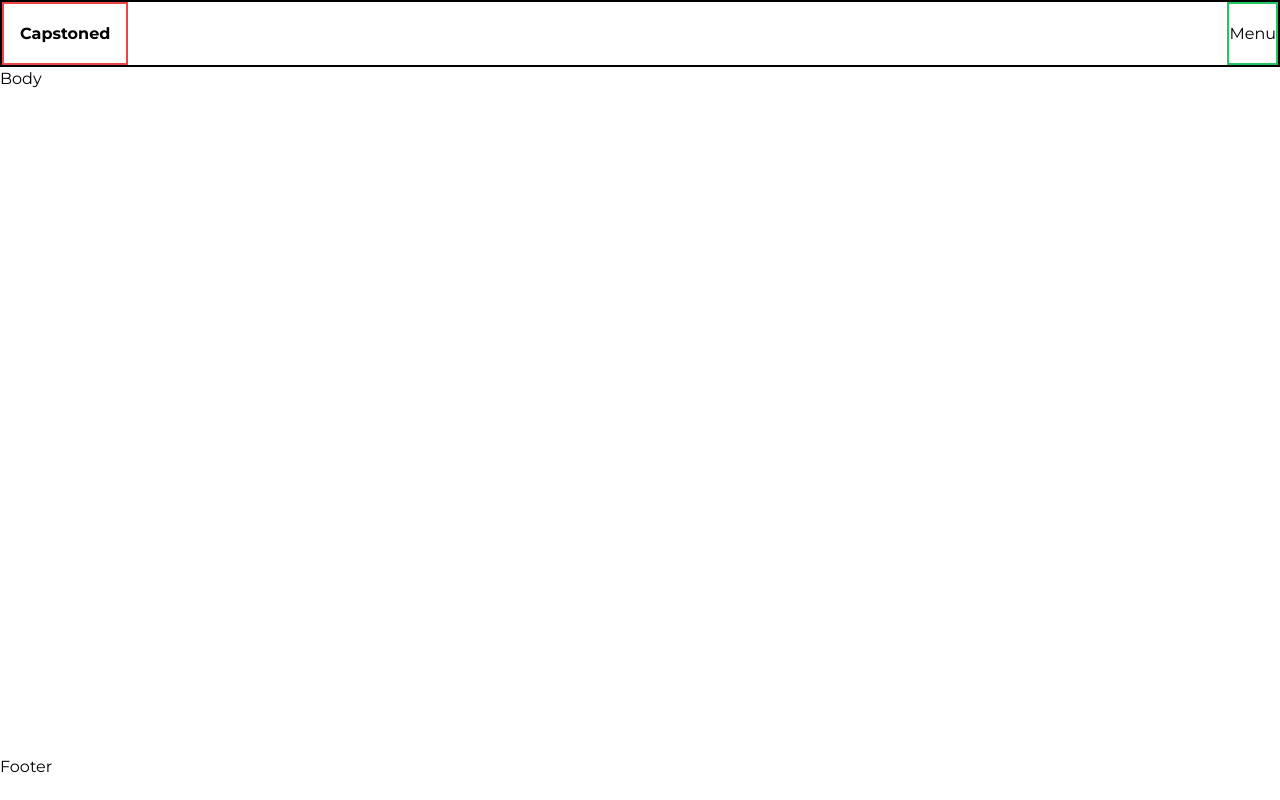
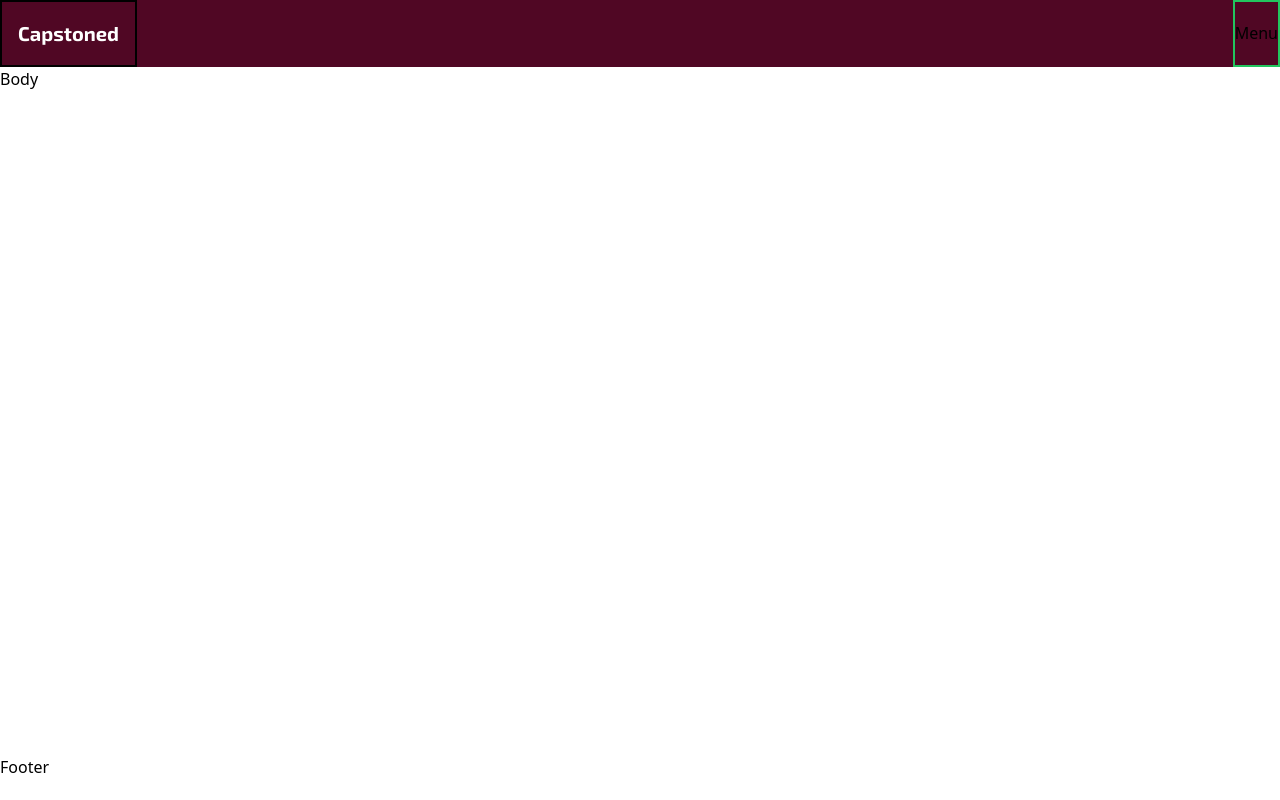
Before and after one commit to Vishal-Das-01/Final-Year-Project-Capstoned, a Next.js app: page / in a window 1280 px wide. Built offline with nearby package versions, Linux system fonts and the light colour scheme.

Commit message:
Added fonts. Gave font to Brand.

```diff
--- a/src/app/(landing_page)/_components/Navbar/Navbar.jsx
+++ b/src/app/(landing_page)/_components/Navbar/Navbar.jsx
@@ -2,8 +2,8 @@ import Brand from "./_components/Brand/Brand.jsx";
 
 export default function Navbar(props){
 	return (
-		<nav className="h-20 w-full flex items-center border-2 border-black">
-			<div className="left flex flex-1 h-full w-full items-center px-4 border-2 border-red-500">
+		<nav className="h-20 w-full flex items-center bg-pink-950">
+			<div className="left flex flex-1 h-full w-full items-center px-4 border-2 border-black">
 				<Brand href="/">
 					Capstoned
 				</Brand>
--- a/src/app/(landing_page)/_components/Navbar/_components/Brand/Brand.jsx
+++ b/src/app/(landing_page)/_components/Navbar/_components/Brand/Brand.jsx
@@ -3,7 +3,7 @@ import Link from "next/link";
 export default function Brand({children, href}){
 	return (
 		<Link href={href}>
-			<p className="font-bold">
+			<p className="font-bold text-xl font-exo2 text-white">
 				{children}
 			</p>
 		</Link>
--- a/src/app/(landing_page)/page.jsx
+++ b/src/app/(landing_page)/page.jsx
@@ -1,6 +1,6 @@
 export default function LandingPage(props){
 	return (
-		<div className="h-full w-full flex flex-col ">
+		<div className="h-full w-full flex flex-col bg-white">
 			<div className="h-full w-full flex flex-col">
 				Body
 			</div>
--- a/src/app/layout.js
+++ b/src/app/layout.js
@@ -1,7 +1,14 @@
-import { Montserrat } from "next/font/google";
+import { Montserrat, Exo_2 } from "next/font/google";
 import "./globals.css";
 
-const montserrat = Montserrat({ subsets: ["latin"] });
+const montserrat = Montserrat({
+	subsets: ["latin"],
+	variable: "--montserrat"
+});
+const exo2 = Exo_2({
+	subsets: ["latin"],
+	variable: "--exo2"
+});
 
 export const metadata = {
   title: "Finnify",
@@ -11,7 +18,7 @@ export const metadata = {
 export default function RootLayout({ children }) {
   return (
 	<html lang="en">
-	  <body className={montserrat.className}>
+	  <body className={`${montserrat.variable} ${exo2.variable}`}>
 	  	{children}
 	  </body>
 	</html>
--- a/tailwind.config.js
+++ b/tailwind.config.js
@@ -12,6 +12,10 @@ module.exports = {
         "gradient-conic":
           "conic-gradient(from 180deg at 50% 50%, var(--tw-gradient-stops))",
       },
+      fontFamily: {
+        montserrat: ["var(--montserrat)"],
+        exo2: ["var(--exo2)"]
+      }
     },
   },
   plugins: [],
```
